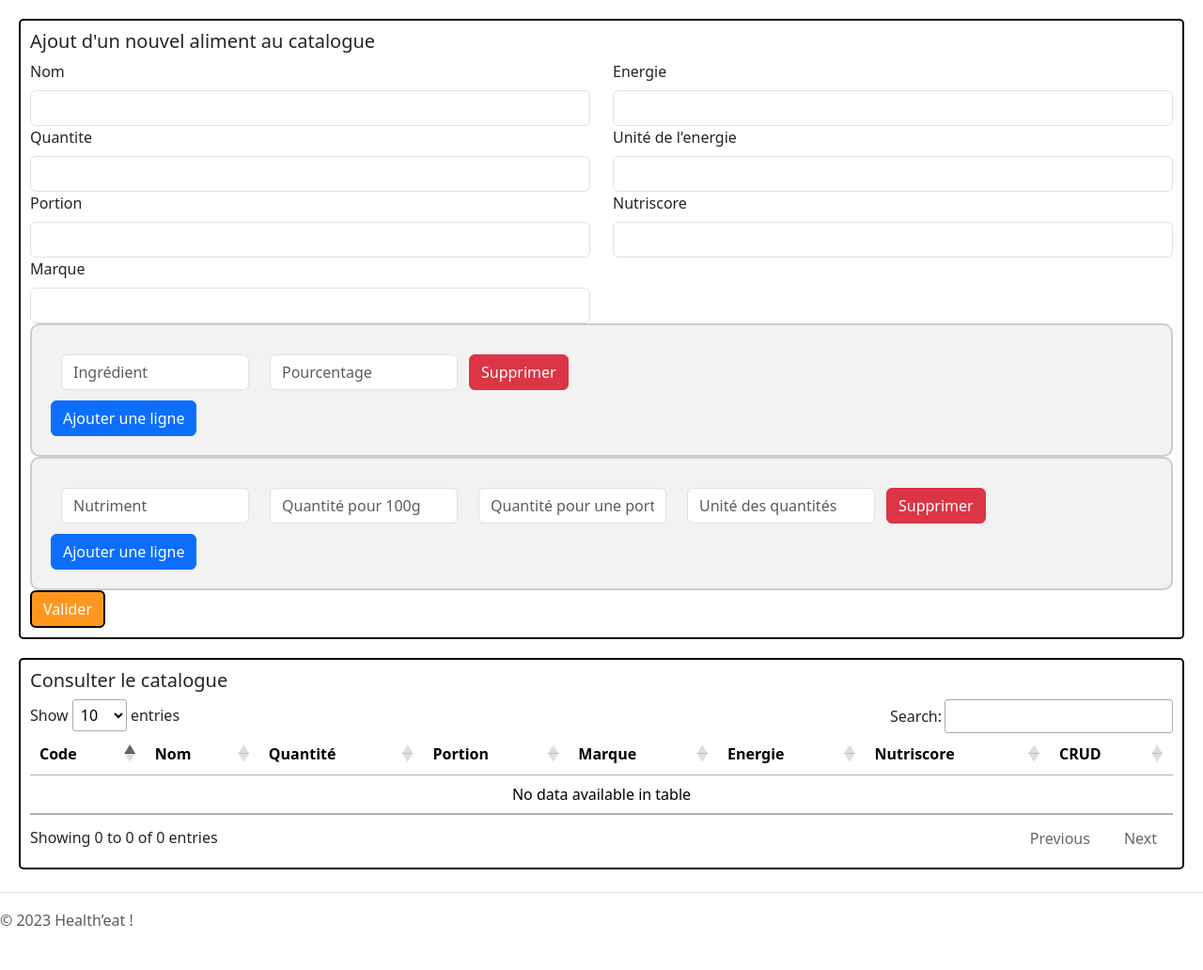
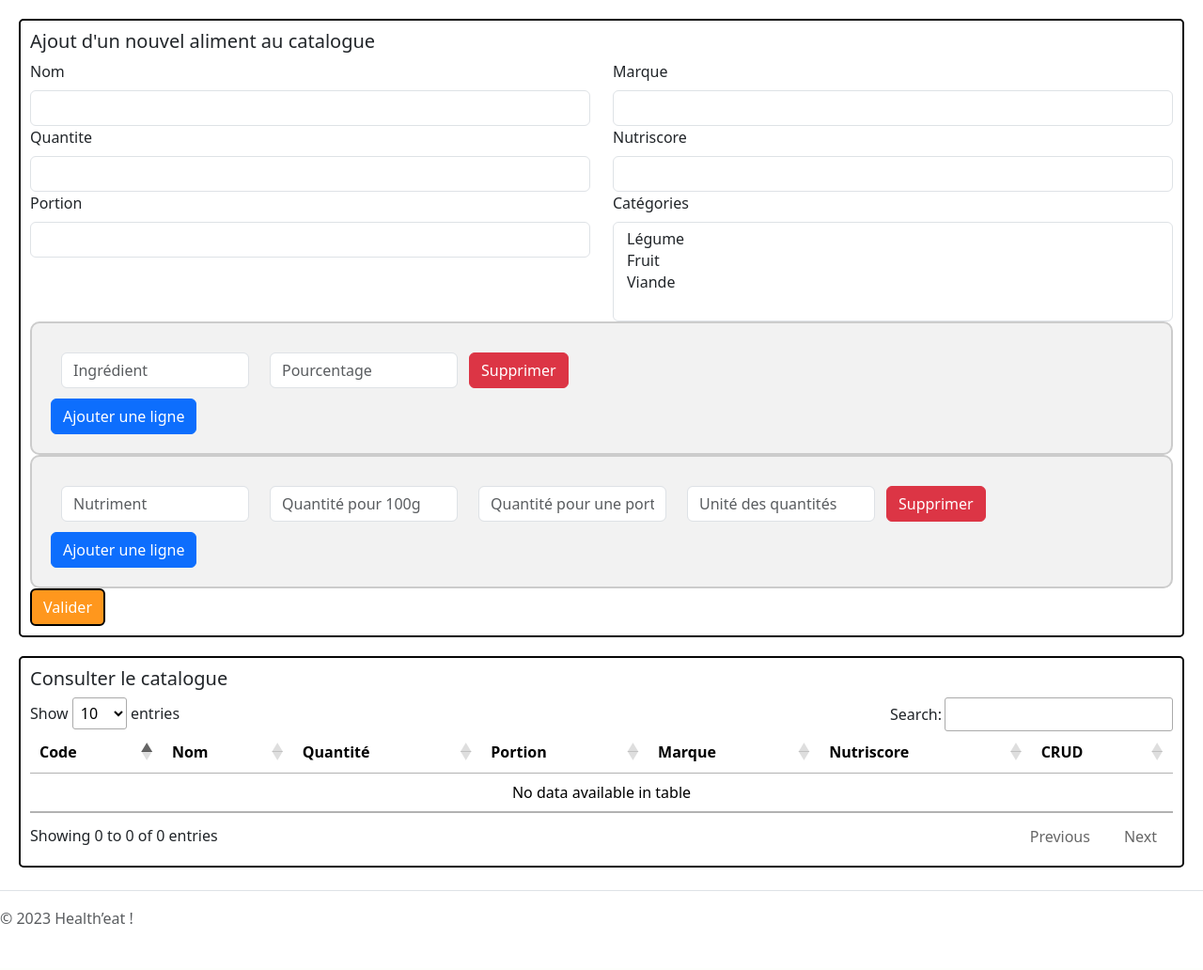
Before and after one commit to AurelT59/Projet, a PHP site: page /index.php?page=aliments in a window 1280 px wide. Shown: the part 115-1147 px from the top of the page at 94% size. After the commit the page ends 1098 px from the top, so only its background shows below. Run offline with PHP 8.4, Linux system fonts and the light colour scheme; some libraries are stand-ins or nearby versions.

Commit message:
modif frontend aliments

```diff
--- a/Frontend/aliments.php
+++ b/Frontend/aliments.php
@@ -10,16 +10,18 @@
                 <input type="text" class="form-control" id="inputQuantite">
                 <div class="form-label">Portion</div>
                 <input type="text" class="form-control" id="inputPortion">
-                <div class="form-label">Marque</div>
-                <input type="text" class="form-control" id="inputMarque">
             </div>
             <div class="col-6">
-                <label class="form-label">Energie</label>
-                <input type="text" class="form-control" id="inputEnergie">
-                <label class="form-label">Unité de l'energie</label>
-                <input type="text" class="form-control" id="inputUnite">
+            <div class="form-label">Marque</div>
+                <input type="text" class="form-control" id="inputMarque">
                 <label class="form-label">Nutriscore</label>
                 <input type="text" class="form-control" id="inputNutriscore">
+                <label class="form-label">Catégories</label>
+                <select class="form-control" id="inputCatégories" multiple>
+                    <option value="1">Légume</option>
+                    <option value="2">Fruit</option>
+                    <option value="3">Viande</option>
+                </select>
             </div>
         </div>
         <div class="encadre">
@@ -76,7 +78,6 @@
                 <th scope="col">Quantité</th>
                 <th scope="col">Portion</th>
                 <th scope="col">Marque</th>
-                <th scope="col">Energie</th>
                 <th scope="col">Nutriscore</th>
                 <th scope="col">CRUD</th>
             </tr>
--- a/Frontend/js/script_aliments.js
+++ b/Frontend/js/script_aliments.js
@@ -32,14 +32,10 @@ $(document).ready(function () {
         },
         {
             targets: 5,
-            data: 'Energie'
+            data: 'Nutriscore'
         },
         {
             targets: 6,
-            data: 'Nutriscore'
-        },
-        {
-            targets: 7,
             data: null,
             render: function (data, type, row) {
                 return '<button id="edit" onclick="onEditSubmit();">Éditer</button><button id="delete" onclick="onDeleteSubmit();">Supprimer</button>';
@@ -62,7 +58,6 @@ $(document).ready(function () {
                     "Quantite": gestion_null(data[i].QUANTITE, " g"),
                     "Portion": gestion_null(data[i].PORTION, " g"),
                     "Marque": data[i].MARQUE,
-                    "Energie": data[i].ENERGY + " " + data[i].ENERGY_UNIT,
                     "Nutriscore": data[i].NUTRISCORE_GRADE,
                 }).draw();
             }
```
